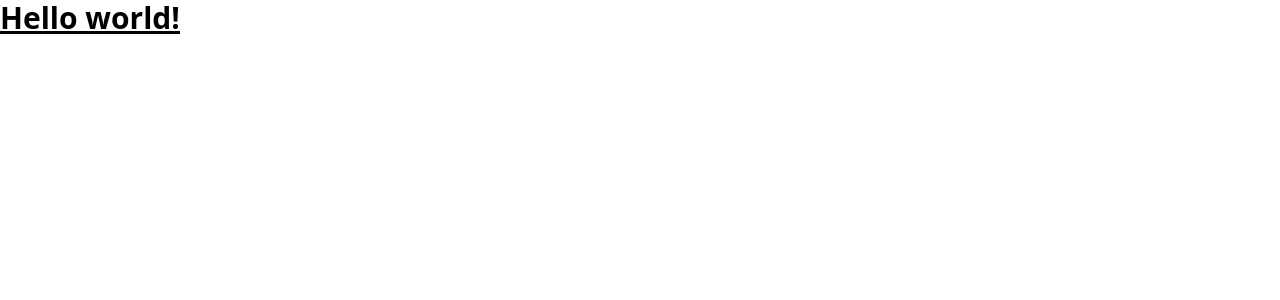
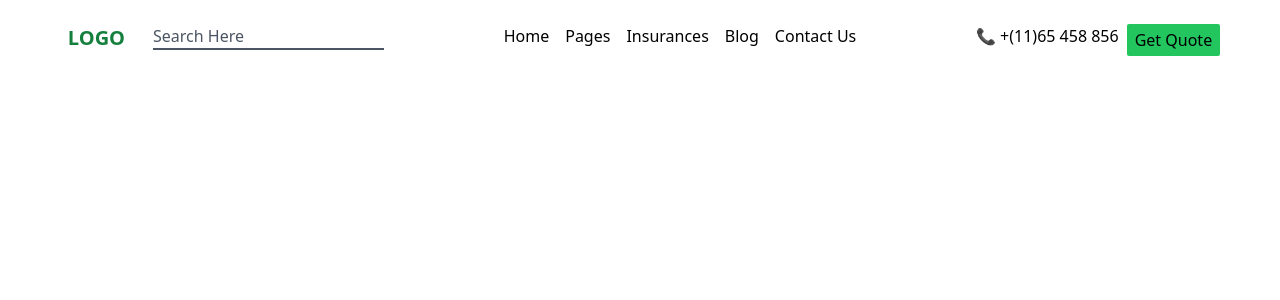
Before and after one commit to RisshabSingla/Guvi_Assignment_6, an Angular app: page / in a window 1280 px wide. Shown: the top 300 px of the page. Built offline with nearby package versions, Linux system fonts and the light colour scheme.

Commit message:
Header Section Completed

```diff
--- a/src/app/app.component.html
+++ b/src/app/app.component.html
@@ -1 +1,3 @@
-<h1 class="text-3xl font-bold underline">Hello world!</h1>
+<div>
+  <app-header />
+</div>
--- a/src/app/app.component.ts
+++ b/src/app/app.component.ts
@@ -1,10 +1,10 @@
 import { Component } from '@angular/core';
-import { RouterOutlet } from '@angular/router';
+import { HeaderComponent } from './header/header.component';
 
 @Component({
   selector: 'app-root',
   standalone: true,
-  imports: [RouterOutlet],
+  imports: [HeaderComponent],
   templateUrl: './app.component.html',
   styleUrl: './app.component.css'
 })
--- /dev/null
+++ b/src/app/header/header.component.html
@@ -0,0 +1,41 @@
+<div class="w-full p-3 pt-5">
+  <div class="flex gap-4 justify-around">
+    <div class="flex p-1">
+      <div class="px-2 text-green-700 font-bold text-xl">LOGO</div>
+      <div class="ml-5">
+        <input
+          class="border-b-2 border-gray-600 text-gray-600"
+          title="Search Here"
+          alt="Search Here"
+          value="Search Here"
+        />
+      </div>
+    </div>
+
+    @if(!isMenuOpen) {
+    <div class="p-1 hidden lg:flex">
+      <div class="hover:text-green-600 px-2">Home</div>
+      <div class="hover:text-green-600 px-2">Pages</div>
+      <div class="hover:text-green-600 px-2">Insurances</div>
+      <div class="hover:text-green-600 px-2">Blog</div>
+      <div class="hover:text-green-600 px-2">Contact Us</div>
+    </div>
+    }
+
+    <div class="gap-2 p-1 md:flex hidden">
+      <div>📞 +(11)65 458 856</div>
+      <div>
+        <button class="px-2 p-1 bg-green-500 rounded-sm hover:bg-green-700">
+          Get Quote
+        </button>
+      </div>
+    </div>
+
+    <div class="lg:hidden">
+      <button class="rounded text-3xl" (click)="openDialog()">≡</button>
+    </div>
+  </div>
+</div>
+@if(isMenuOpen){
+<app-menu />
+}
--- /dev/null
+++ b/src/app/header/header.component.ts
@@ -0,0 +1,17 @@
+import { Component } from '@angular/core';
+import { MenuComponent } from './menu/menu.component';
+
+@Component({
+  selector: 'app-header',
+  standalone: true,
+  imports: [MenuComponent],
+  templateUrl: './header.component.html',
+  styleUrl: './header.component.css'
+})
+export class HeaderComponent {
+  isMenuOpen = false;
+
+  openDialog(){
+    this.isMenuOpen = !this.isMenuOpen;
+  }
+}
--- /dev/null
+++ b/src/app/header/menu/menu.component.html
@@ -0,0 +1,18 @@
+<div class="p-1 w-full flex justify-center">
+  <div class="text-lg">
+    <div class="hover:text-green-600 px-2">Home</div>
+    <div class="hover:text-green-600 px-2">Pages</div>
+    <div class="hover:text-green-600 px-2">Insurances</div>
+    <div class="hover:text-green-600 px-2">Blog</div>
+    <div class="hover:text-green-600 px-2">Contact Us</div>
+
+    <div class="gap-2 p-1 md:hidden">
+      <div class="py-1">📞 +(11)65 458 856</div>
+      <div>
+        <button class="px-2 p-1 bg-green-500 rounded-sm hover:bg-green-700">
+          Get Quote
+        </button>
+      </div>
+    </div>
+  </div>
+</div>
```
Also changed, not shown: src/app/header/menu/menu.component.ts (added, +12 -0 lines), src/app/header/header.component.css (added), src/app/header/menu/menu.component.css (added).
